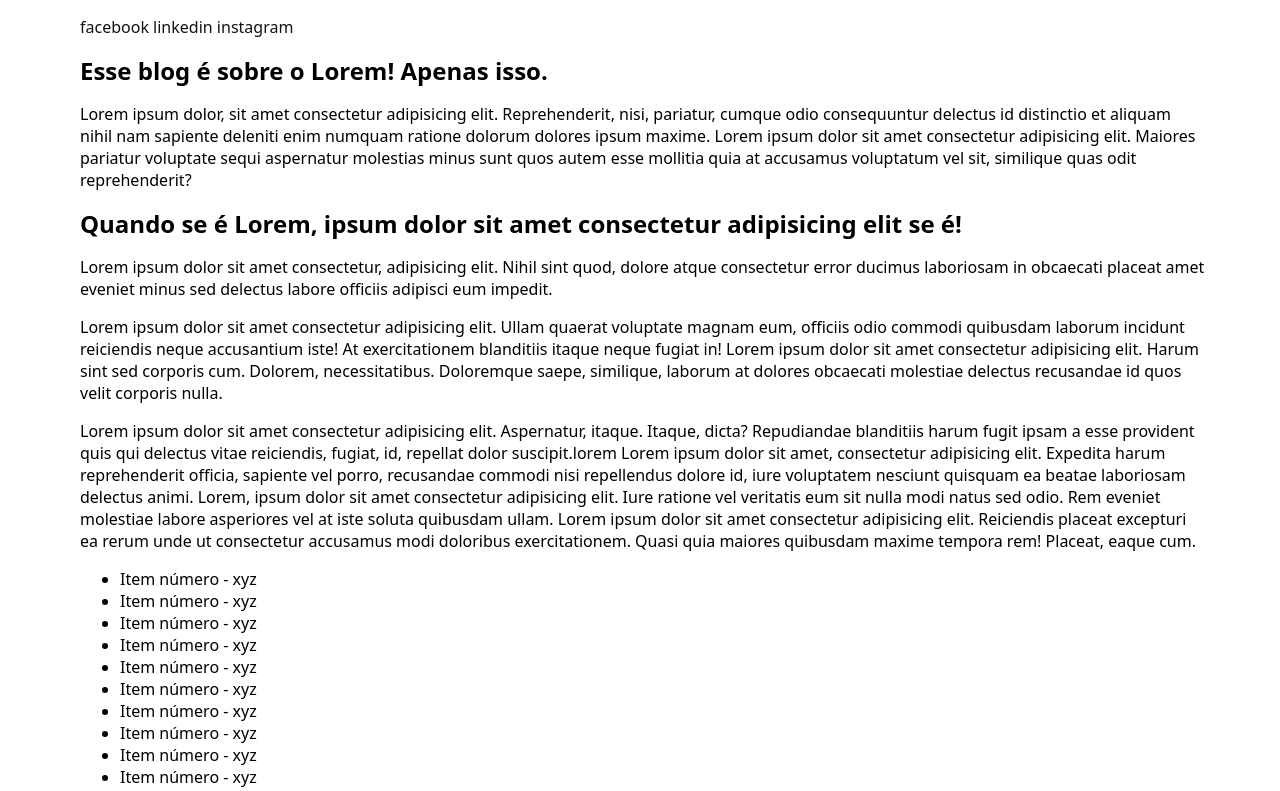
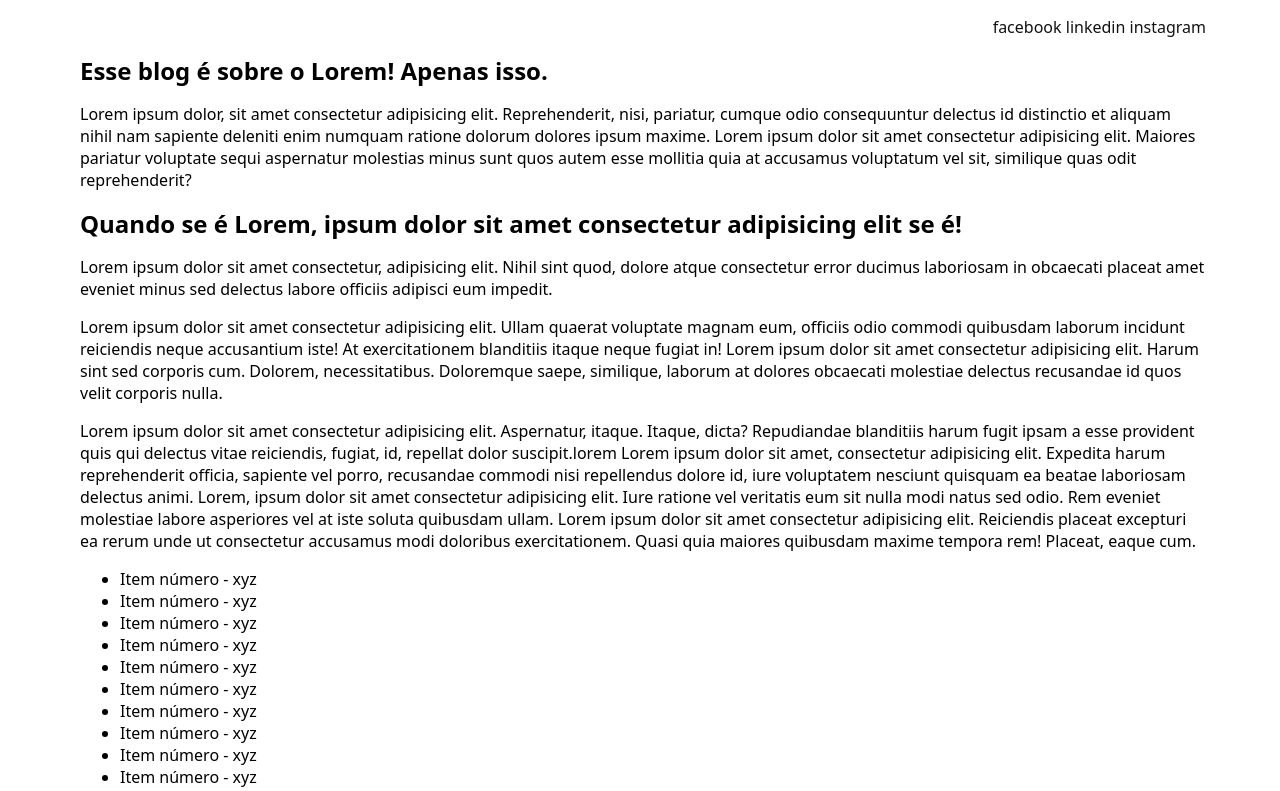
Before and after one commit to FALBORGES/ishango-bone, a plain HTML site: page 02_spa_blog_completo/pages/index.html in a window 1280 px wide. Shown: the top 791 px of the page. Drawn offline with Linux system fonts and the light colour scheme.

Commit message:
funcionalidade: Para a tag nav adicione as seguintes propriedades: text-align: right; margin: 0 0 16px 0;

```diff
--- a/02_spa_blog_completo/styles/style.css
+++ b/02_spa_blog_completo/styles/style.css
@@ -38,6 +38,11 @@ main {
   padding: 16px 0 0 0;
 }
 
+nav {
+  text-align: right;
+  margin: 0 0 16px 0;
+}
+
 .secção-artigos-principais {
 }
 
```
